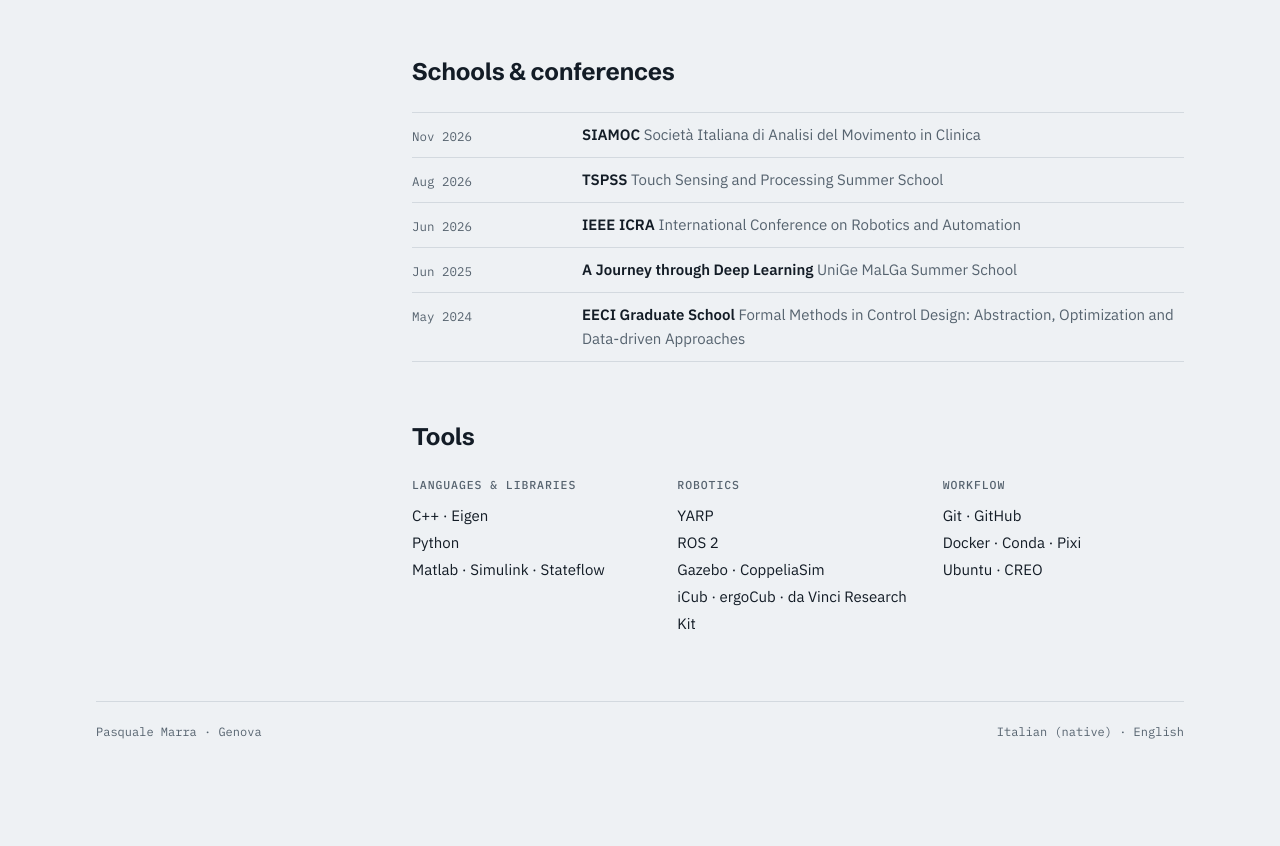
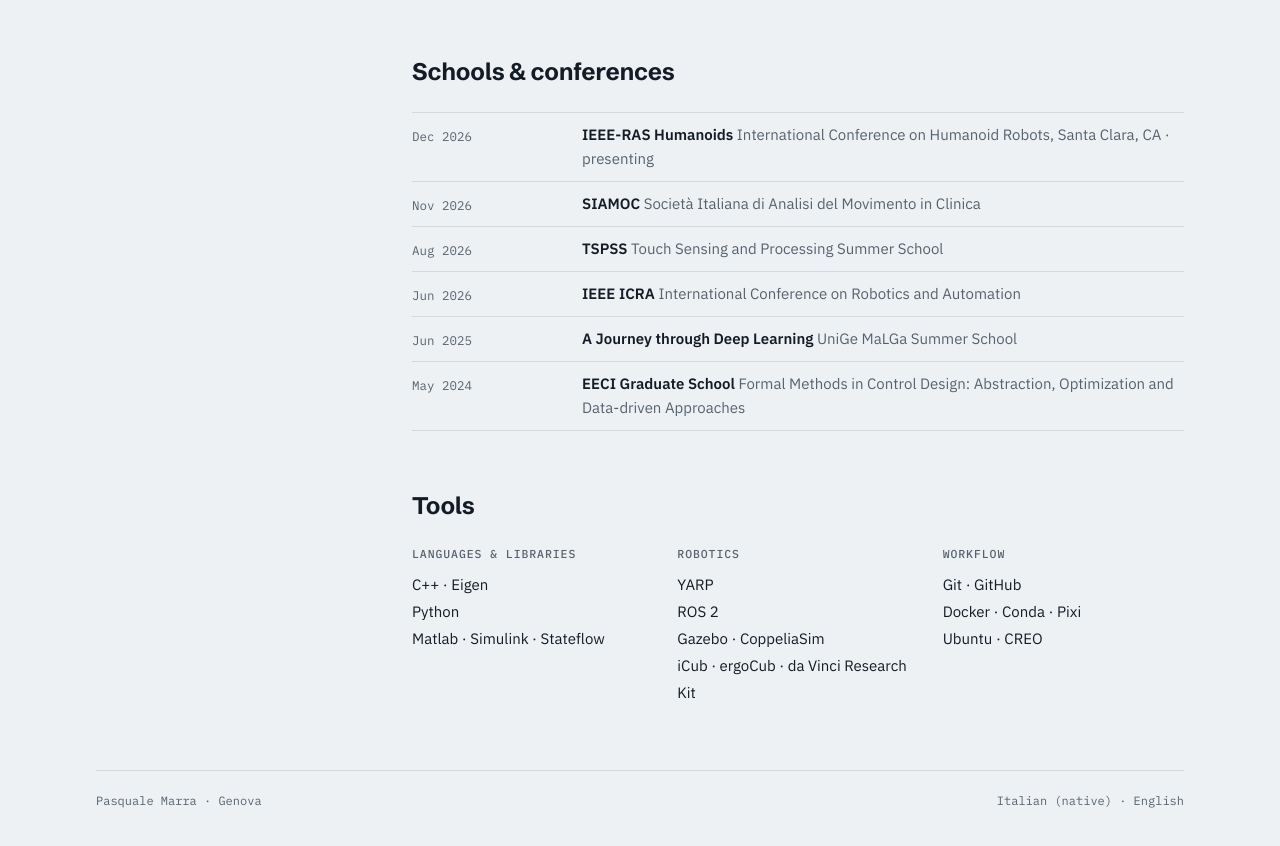
Before and after one commit to PasMarra/PasMarra.github.io, a plain HTML site: page index.html in a window 1280 px wide. Shown: the part 2649-3495 px from the top of the page. Before the commit the page ends 3454 px from the top, so only its background shows below. Drawn offline with Linux system fonts and the light colour scheme.

Commit message:
Add Humanoids 2026 to conferences
Co-Authored-By: Claude Opus 5.5 <noreply@anthropic.com>
Claude-Session: https://claude.ai/code/session_012yJ1shc68KNE1SU7yuq552

```diff
--- a/index.html
+++ b/index.html
@@ -365,6 +365,7 @@ events li { grid-template-columns: 1fr; gap: 6px; }
       <section id="events">
         <h2>Schools &amp; conferences</h2>
         <ul class="events">
+          <li><div class="when">Dec 2026</div><div><b>IEEE-RAS Humanoids</b> <span>International Conference on Humanoid Robots, Santa Clara, CA · presenting</span></div></li>
           <li><div class="when">Nov 2026</div><div><b>SIAMOC</b> <span>Società Italiana di Analisi del Movimento in Clinica</span></div></li>
           <li><div class="when">Aug 2026</div><div><b>TSPSS</b> <span>Touch Sensing and Processing Summer School</span></div></li>
           <li><div class="when">Jun 2026</div><div><b>IEEE ICRA</b> <span>International Conference on Robotics and Automation</span></div></li>
```
